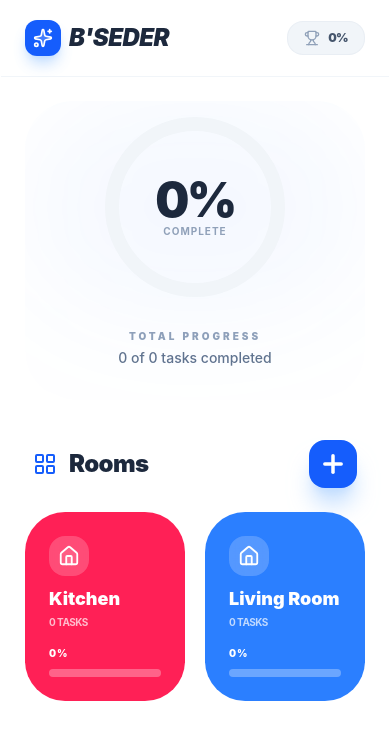
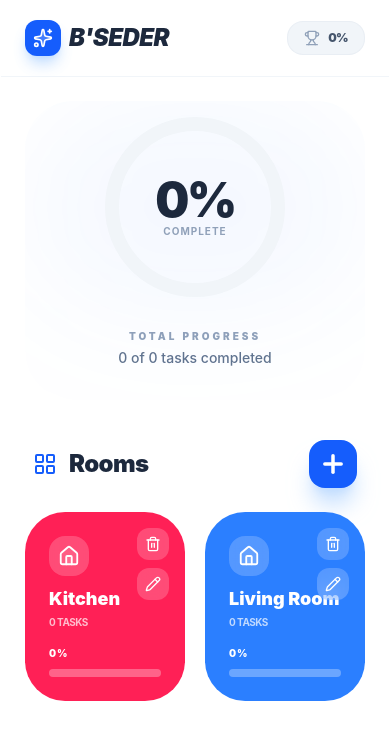
Before and after one commit to ChenMoskovitz/b-seder, a React (Vite) app: page / in a window 390 px wide. Shown: the top 740 px of the page. Built offline with nearby package versions, Linux system fonts and the light colour scheme.

Commit message:
move room edit/delete buttons to vertical layout

```diff
--- a/src/App.tsx
+++ b/src/App.tsx
@@ -355,12 +355,14 @@ export default function App() {
                                             onClick={() => setActiveRoomId(room.id)}
                                             className={`group room-tile relative flex flex-col justify-between aspect-square p-6 rounded-[2.5rem] text-white ${roomColor}`}
                                         >
+                                            <div className="absolute top-4 right-4 flex flex-col gap-2 opacity-100 md:opacity-0 md:group-hover:opacity-100 transition-opacity">
+
                                                 <button
                                                     onClick={(e) => {
                                                         e.stopPropagation();
                                                         deleteRoom(room.id);
                                                     }}
-                                                className="absolute top-4 right-4 p-2 bg-white/20 rounded-xl backdrop-blur-md opacity-0 group-hover:opacity-100 transition-opacity"
+                                                    className="p-2 bg-white/20 rounded-xl backdrop-blur-md"
                                                 >
                                                     <Trash2 size={16} />
                                                 </button>
@@ -370,10 +372,12 @@ export default function App() {
                                                         e.stopPropagation();
                                                         renameRoom(room.id);
                                                     }}
-                                                className="absolute top-4 right-16 p-2 bg-white/20 rounded-xl backdrop-blur-md opacity-0 group-hover:opacity-100 transition-opacity"
+                                                    className="p-2 bg-white/20 rounded-xl backdrop-blur-md"
                                                 >
                                                     <Pencil size={16} />
                                                 </button>
+
+                                            </div>
 
                                             <div>
                                                 <div className="w-10 h-10 bg-white/20 rounded-2xl flex items-center justify-center mb-3 backdrop-blur-sm">
```
Lines whose indentation alone changed are shown as unchanged.
